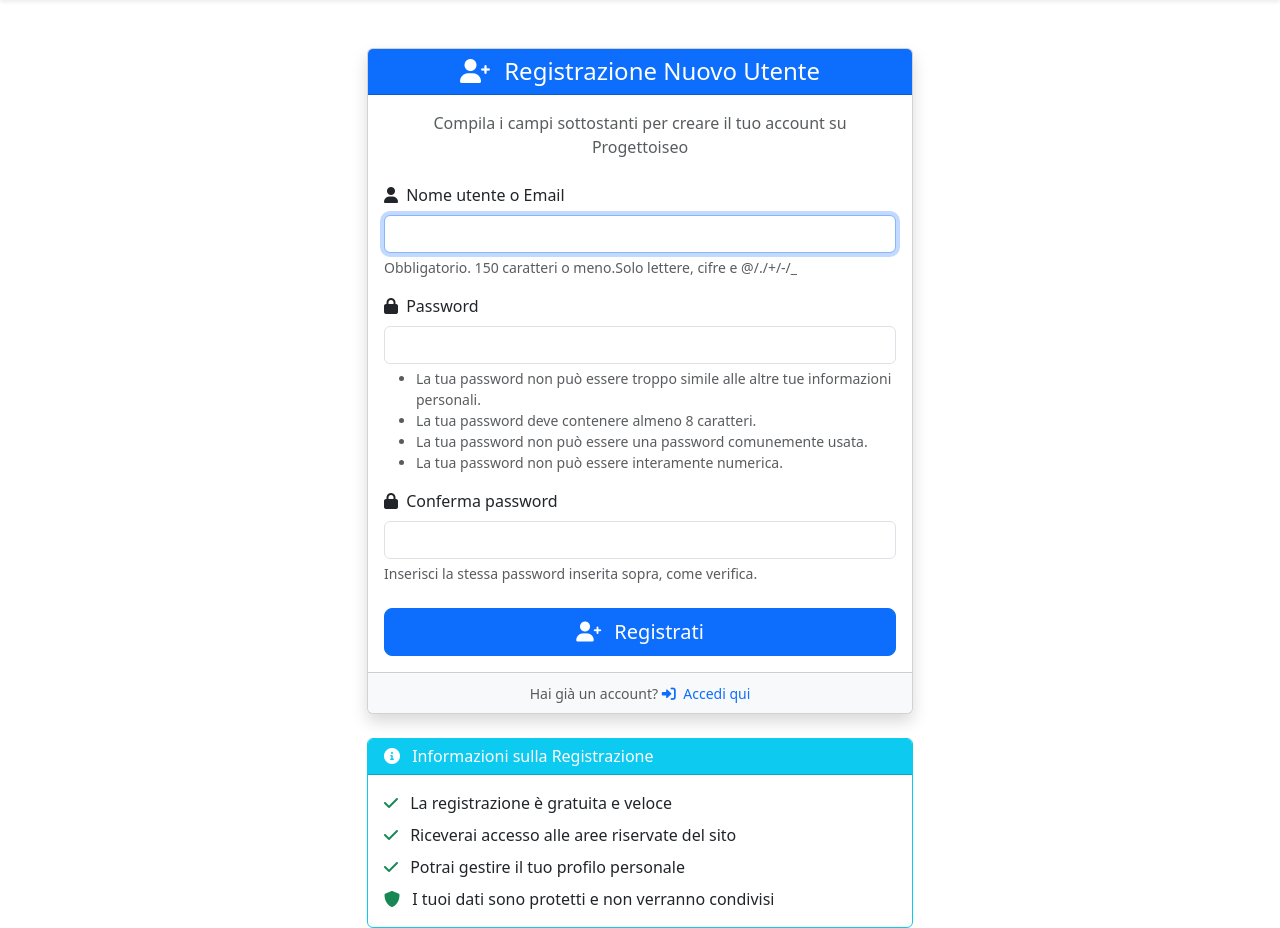
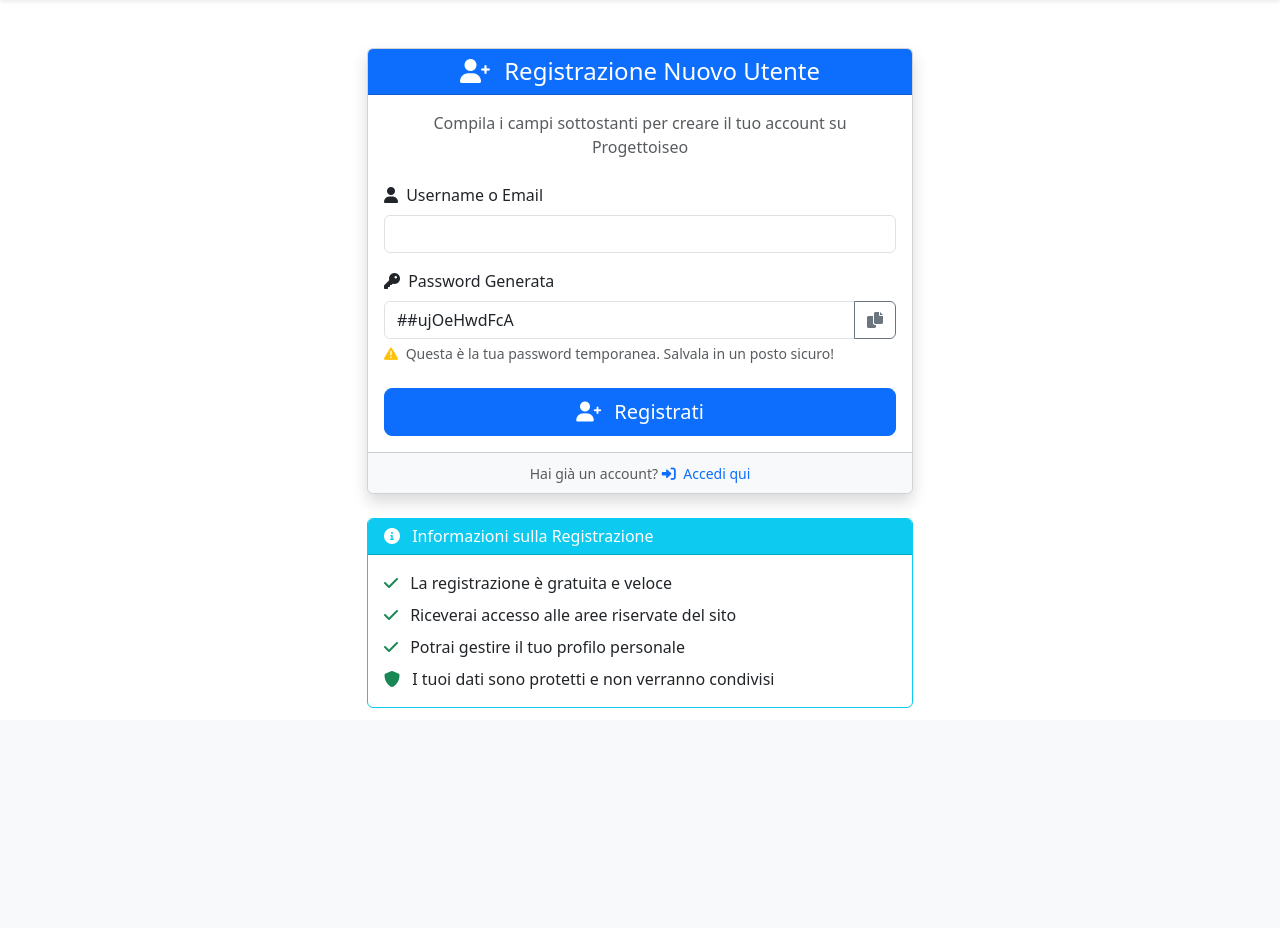
Before and after one commit to esaedro/sito_progettoiseo, a Django app: page /registrazione/ in a window 1280 px wide. Shown: the part 80-1008 px from the top of the page. After the commit the page ends 788 px from the top, so only its background shows below. Run offline with Django 5.2, Linux system fonts and the light colour scheme; the visitor is signed in with stand-in values (Sample User, id 1); some libraries are stand-ins or nearby versions.

Commit message:
Registrazione con password provvisoria generata casualmente e ridirezione da `/` a `/home`
L'utente non dovrà più inserire una password, ma questa verrà generata casualmente e dovrà essere
cambiata al primo accesso.

```diff
--- a/progettoiseo/accounts/forms.py
+++ b/progettoiseo/accounts/forms.py
@@ -1,8 +1,10 @@
+import random
 from django.contrib.auth.forms import PasswordChangeForm, UserCreationForm
 from django.contrib.auth.models import User
 from django import forms
 from .models import ProfiloUtente
 from calendar import firstweekday
+import string
 
 class ModificaPasswordForm(PasswordChangeForm):
     def __init__(self, *args, **kwargs):
@@ -61,7 +63,26 @@
         model = ProfiloUtente
         fields = ['username', 'immagine_profilo', 'email', 'numero_tessera', 'data_tesseramento']
 
-class RegistrazioneForm(UserCreationForm):
+class RegistrazioneForm(forms.ModelForm):
+    username = forms.CharField(
+        max_length=150,
+        widget=forms.TextInput(attrs={'class': 'form-control'}),
+        label="Username o Email"
+    )
+    password_generata = forms.CharField(
+        widget=forms.TextInput(attrs={'class': 'form-control', 'readonly': 'readonly'}),
+        label="Password Generata",
+        help_text="Questa è la tua password temporanea. Salvala in un posto sicuro!"
+    )
+    password_hidden = forms.CharField(widget=forms.HiddenInput())
+
+    def __init__(self, *args, **kwargs):
+        super().__init__(*args, **kwargs)
+        # Genera password casuale
+        self.password_casuale = "##" + "".join(random.choices(string.ascii_letters + string.digits, k=10))
+        self.fields['password_generata'].initial = self.password_casuale
+        self.fields['password_hidden'].initial = self.password_casuale
+
     def clean_username(self):
         username = self.cleaned_data['username']
         if '@' in username:
@@ -71,21 +92,24 @@
             raise forms.ValidationError("Questo username è già registrato.")
         return username
 
-
-    def __init__(self, *args, **kwargs):
-        super().__init__(*args, **kwargs)
-        self.fields['username'].widget.attrs.update({'class': 'form-control'})
-        self.fields['password1'].widget.attrs.update({'class': 'form-control'})
-        self.fields['password2'].widget.attrs.update({'class': 'form-control'})
-
     class Meta:
         model = User
-        fields = ['username', 'password1', 'password2']
+        fields = ['username']
 
     def save(self, commit=True):
-        user = super().save(commit=False)
+        # Crea l'utente senza salvarlo ancora
+        user = User(username=self.cleaned_data['username'])
+        # Imposta la password generata dal campo hidden
+        password_to_set = self.cleaned_data['password_hidden']
+        print(f"DEBUG: Password da impostare: {password_to_set}")
+        user.set_password(password_to_set)
+
+        # Debug: verifica che la password sia impostata correttamente
+        print(f"DEBUG: Password check: {user.check_password(password_to_set)}")
+
         if commit:
             user.save()
+            print(f"DEBUG: Utente salvato con username: {user.username}")
         return user
 
 class LoginForm(forms.Form):
--- a/progettoiseo/accounts/templates/registrazione.html
+++ b/progettoiseo/accounts/templates/registrazione.html
@@ -51,12 +51,13 @@
 
                     <form method="post" enctype="multipart/form-data">
                         {% csrf_token %}
+                        {{ form.password_hidden }}
 
                         <!-- Username -->
                         <div class="mb-3">
                             <label for="{{ form.username.id_for_label }}" class="form-label">
                                 <i class="fas fa-user me-1"></i>
-                                {{ form.username.label }} o Email
+                                {{ form.username.label }}
                             </label>
                             {{ form.username }}
                             {% if form.username.errors %}
@@ -71,60 +72,30 @@
                             {% endif %}
                         </div>
 
-                        <!-- Email -->
-                        <!-- <div class="mb-3">
-                            <label for="{{ form.email.id_for_label }}" class="form-label">
-                                <i class="fas fa-envelope me-1"></i>
-                                {{ form.email.label }}
+                        <!-- Password Generata -->
+                        <div class="mb-4">
+                            <label for="{{ form.password_generata.id_for_label }}" class="form-label">
+                                <i class="fas fa-key me-1"></i>
+                                {{ form.password_generata.label }}
                             </label>
-                            {{ form.email }}
-                            {% if form.email.errors %}
+                            <div class="input-group">
+                                {{ form.password_generata }}
+                                <button type="button" class="btn btn-outline-secondary" id="copyPasswordBtn" title="Copia password">
+                                    <i class="fas fa-copy"></i>
+                                </button>
+                            </div>
+                            {% if form.password_generata.errors %}
                                 <div class="text-danger small mt-1">
-                                    {% for error in form.email.errors %}
+                                    {% for error in form.password_generata.errors %}
                                         <i class="fas fa-exclamation-circle me-1"></i>{{ error }}
                                     {% endfor %}
                                 </div>
                             {% endif %}
-                            {% if form.email.help_text %}
-                                <div class="form-text">{{ form.email.help_text }}</div>
-                            {% endif %}
-                        </div> -->
-
-                        <!-- Password 1 -->
-                        <div class="mb-3">
-                            <label for="{{ form.password1.id_for_label }}" class="form-label">
-                                <i class="fas fa-lock me-1"></i>
-                                {{ form.password1.label }}
-                            </label>
-                            {{ form.password1 }}
-                            {% if form.password1.errors %}
-                                <div class="text-danger small mt-1">
-                                    {% for error in form.password1.errors %}
-                                        <i class="fas fa-exclamation-circle me-1"></i>{{ error }}
-                                    {% endfor %}
+                            {% if form.password_generata.help_text %}
+                                <div class="form-text">
+                                    <i class="fas fa-exclamation-triangle text-warning me-1"></i>
+                                    {{ form.password_generata.help_text }}
                                 </div>
-                            {% endif %}
-                            {% if form.password1.help_text %}
-                                <div class="form-text">{{ form.password1.help_text }}</div>
-                            {% endif %}
-                        </div>
-
-                        <!-- Password 2 -->
-                        <div class="mb-4">
-                            <label for="{{ form.password2.id_for_label }}" class="form-label">
-                                <i class="fas fa-lock me-1"></i>
-                                {{ form.password2.label }}
-                            </label>
-                            {{ form.password2 }}
-                            {% if form.password2.errors %}
-                                <div class="text-danger small mt-1">
-                                    {% for error in form.password2.errors %}
-                                        <i class="fas fa-exclamation-circle me-1"></i>{{ error }}
-                                    {% endfor %}
-                                </div>
-                            {% endif %}
-                            {% if form.password2.help_text %}
-                                <div class="form-text">{{ form.password2.help_text }}</div>
                             {% endif %}
                         </div>
 
@@ -198,21 +169,33 @@
             });
         });
 
-        // Password strength indicator (optional enhancement)
+        // Funzione per copiare la password
         document.addEventListener('DOMContentLoaded', function() {
-            const password1 = document.getElementById('{{ form.password1.id_for_label }}');
-            const password2 = document.getElementById('{{ form.password2.id_for_label }}');
+            const copyBtn = document.getElementById('copyPasswordBtn');
+            const passwordField = document.getElementById('{{ form.password_generata.id_for_label }}');
 
-            if (password2) {
-                password2.addEventListener('input', function() {
-                    if (password1.value && password2.value) {
-                        if (password1.value === password2.value) {
-                            password2.classList.remove('is-invalid');
-                            password2.classList.add('is-valid');
-                        } else {
-                            password2.classList.remove('is-valid');
-                            password2.classList.add('is-invalid');
-                        }
+            if (copyBtn && passwordField) {
+                copyBtn.addEventListener('click', function() {
+                    passwordField.select();
+                    passwordField.setSelectionRange(0, 99999); // Per dispositivi mobili
+
+                    try {
+                        document.execCommand('copy');
+
+                        // Feedback visivo
+                        const originalIcon = copyBtn.innerHTML;
+                        copyBtn.innerHTML = '<i class="fas fa-check text-success"></i>';
+                        copyBtn.classList.add('btn-success');
+                        copyBtn.classList.remove('btn-outline-secondary');
+
+                        setTimeout(function() {
+                            copyBtn.innerHTML = originalIcon;
+                            copyBtn.classList.remove('btn-success');
+                            copyBtn.classList.add('btn-outline-secondary');
+                        }, 2000);
+
+                    } catch (err) {
+                        console.error('Errore nella copia: ', err);
                     }
                 });
             }
--- a/progettoiseo/accounts/views.py
+++ b/progettoiseo/accounts/views.py
@@ -23,7 +23,11 @@
 
             if user is not None:
                 login(request, user)
-                return redirect('home')
+                if password.startswith("##"):
+                    messages.success(request, 'Cambia la password provvisoria')
+                    return redirect('modifica-password')
+                else:
+                    return redirect('home')
             else:
                 messages.error(request, 'Username/Email o password non corretti.')
     else:
@@ -49,10 +53,9 @@
     if request.method == 'POST':
         form = RegistrazioneForm(request.POST)
         if form.is_valid():
-            # Il signal si occupa di creare e inizializzare automaticamente il profilo
-            user = form.save()
+            user = form.save() # Il signal di ProfiloUtente si occupa di creare e inizializzare automaticamente il profilo
 
-            messages.success(request, f'Registrazione completata con successo! Benvenuto {user.username}!')
+            messages.success(request, f'Registrazione di {user.username} completata con successo!')
             return redirect('registrazione')
         else:
             messages.error(request, 'Ci sono errori nel form. Controlla i dati inseriti.')
--- a/progettoiseo/progettoiseo/urls.py
+++ b/progettoiseo/progettoiseo/urls.py
@@ -18,15 +18,16 @@
 from django.urls import path, include
 from django.conf import settings
 from django.conf.urls.static import static
+from django.shortcuts import redirect
 
 urlpatterns = [
     path('admin/', admin.site.urls),
     path('home/', include('pagine_statiche.urls')),
-    path('', include('accounts.urls')),
     path('articoli/', include('articoli.urls')),
     path('eventi/', include('eventi.urls')),
-    path('', include('django.contrib.auth.urls'))
-
+    path('', include('accounts.urls')),
+    path('', include('django.contrib.auth.urls')),
+    path('', lambda request: redirect('/home/')),  # Fallback redirect per URL radice
 ]
 
 # Per servire i file media in sviluppo
```
Also changed, not shown: progettoiseo/accounts/templates/registration/login.html (+17 -0 lines).
